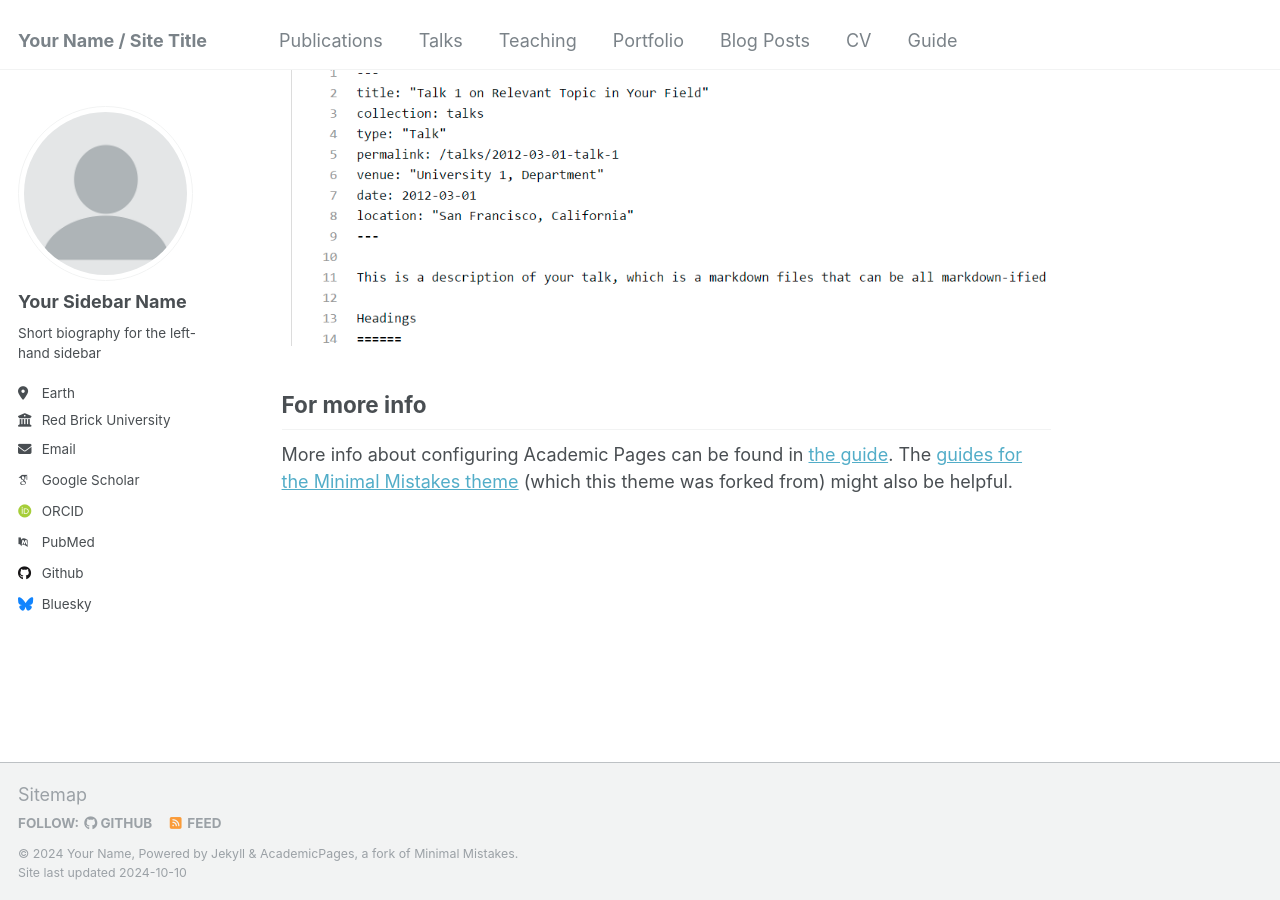
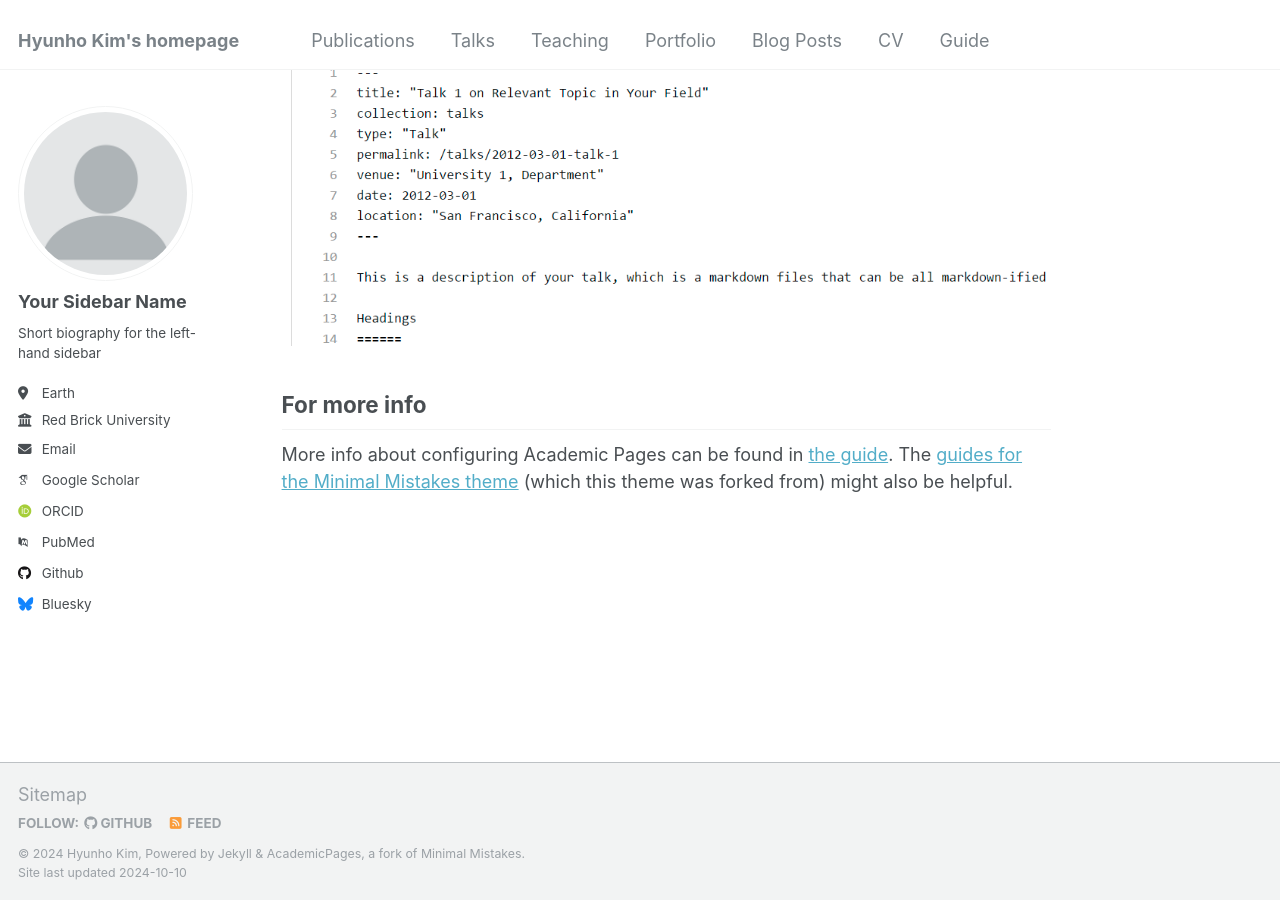
Before and after one commit to sunset222/hyunho.kim.github.io, a Jekyll site: the page built from _pages/about.md, in a window 1280 px wide and 900 px high, scrolled down 2643 px. Built offline with Jekyll 4.4.1, drawn with Linux system fonts in a browser that asks for light colours; some web fonts are replaced.

Commit message:
Update _config.yml

```diff
--- a/_config.yml
+++ b/_config.yml
@@ -8,13 +8,13 @@
 
 # Basic Site Settings
 locale                   : "en-US"
-title                    : "Your Name / Site Title"
+title                    : "Hyunho Kim's homepage"
 title_separator          : "-"
-name                     : &name "Your Name"
+name                     : &name "Hyunho Kim"
 description              : &description "personal description"
-url                      : https://academicpages.github.io # the base hostname & protocol for your site e.g. "https://mmistakes.github.io"
+url                      : https://hyunhokim.github.io # the base hostname & protocol for your site e.g. "https://mmistakes.github.io"
 baseurl                  : "" # the subpath of your site, e.g. "/blog"
-repository               : "academicpages/academicpages.github.io"
+repository               : "sunset222/hyunhokim.github.io"
 
 # Site Author - The following control what appear as part of the author content on the side bar.
 #               If a field is blank the icon and link will not appear, otherwise it will be shown.
```
